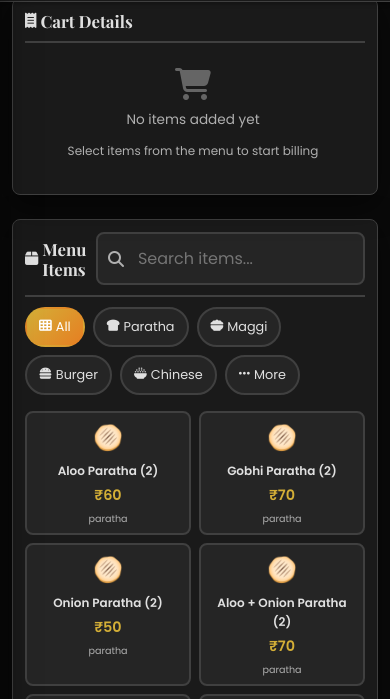
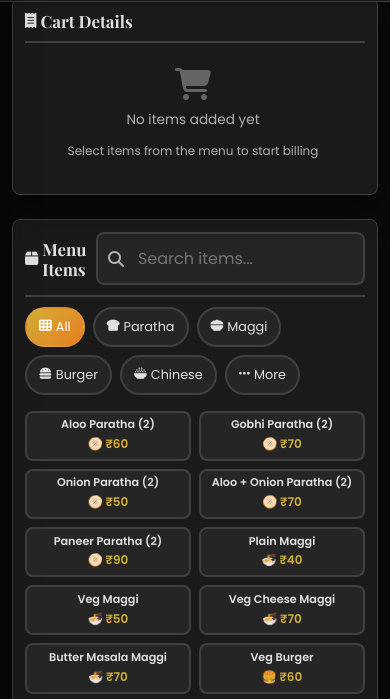
Before and after one commit to iprashantp/sagarcafe, a website: page billing/billing.html in a window 390 px wide. Shown: the part 106-805 px from the top of the page. Drawn offline with nearby package versions, Linux system fonts and the light colour scheme; a script that the page names is missing.

Commit message:
core js process update, removed unnecessary fields

```diff
--- a/billing/billing-styles.css
+++ b/billing/billing-styles.css
@@ -449,7 +449,7 @@ body {
     background: var(--bg-gray);
     border: 2px solid var(--border-color);
     border-radius: var(--border-radius-sm);
-    padding: 1rem;
+    padding: 0.5rem 0.7rem;
     cursor: pointer;
     transition: var(--transition);
     position: relative;
@@ -458,20 +458,21 @@ body {
     flex-direction: column;
     align-items: center;
     text-align: center;
-    min-height: 140px;
+    min-height: auto;
+    gap: 0.25rem;
 }
 
 @media (max-width: 768px) {
     .inventory-item {
-        padding: 0.5rem;
-        min-height: 100px;
+        padding: 0.4rem 0.6rem;
+        gap: 0.2rem;
     }
 }
 
 @media (max-width: 480px) {
     .inventory-item {
-        padding: 0.4rem;
-        min-height: 90px;
+        padding: 0.35rem 0.5rem;
+        gap: 0.15rem;
     }
 }
 
@@ -498,79 +499,51 @@ body {
     transform: scaleX(1);
 }
 
-.item-icon {
-    font-size: 2rem;
-    margin-bottom: 0.5rem;
-}
-
-@media (max-width: 768px) {
-    .item-icon {
-        font-size: 1.6rem;
-        margin-bottom: 0.25rem;
-    }
-}
-
-@media (max-width: 480px) {
-    .item-icon {
-        font-size: 1.5rem;
-        margin-bottom: 0.2rem;
-    }
-}
+
 
 .item-name {
     font-weight: 600;
     color: var(--text-dark);
-    margin-bottom: 0.25rem;
-    font-size: 0.95rem;
-}
-
-@media (max-width: 768px) {
-    .item-name {
-        font-size: 0.8rem;
-    }
-}
-
-@media (max-width: 480px) {
+    font-size: 0.85rem;
+    line-height: 1.2;
+}
+
+@media (max-width: 768px) {
     .item-name {
         font-size: 0.75rem;
     }
 }
 
+@media (max-width: 480px) {
+    .item-name {
+        font-size: 0.7rem;
+    }
+}
+
 .item-price {
     color: var(--primary-color);
-    font-size: 1.1rem;
+    font-size: 0.9rem;
     font-weight: 600;
+    display: flex;
+    align-items: center;
+    gap: 0.3rem;
 }
 
 @media (max-width: 768px) {
     .item-price {
-        font-size: 0.95rem;
+        font-size: 0.8rem;
+        gap: 0.25rem;
     }
 }
 
 @media (max-width: 480px) {
     .item-price {
-        font-size: 0.9rem;
-    }
-}
-
-.item-category {
-    font-size: 0.8rem;
-    color: var(--text-light);
-    margin-top: 0.25rem;
-}
-
-@media (max-width: 768px) {
-    .item-category {
-        font-size: 0.65rem;
-    }
-}
-
-@media (max-width: 480px) {
-    .item-category {
-        font-size: 0.6rem;
-    }
-}
+        font-size: 0.75rem;
+        gap: 0.2rem;
+    }
+}
+
+
 
 /* ==========================================
    Customer Info
--- a/billing/billing.html
+++ b/billing/billing.html
@@ -140,10 +140,7 @@
                 <!-- Action Buttons -->
                 <div class="checkout-section" style="border-bottom: 2px solid #e0e0e0; padding-bottom: 1rem; margin-bottom: 1rem;">
                     <div style="display: flex; gap: 0.8rem; justify-content: center;">
-                        <button class="billing-btn-secondary" id="cancelCheckout" style="flex: 1; max-width: 140px; font-size: 0.9rem; padding: 0.5rem 0.8rem;">
-                            <i class="fas fa-times"></i> Cancel
-                        </button>
-                        <button class="billing-btn-primary" id="confirmCheckout" style="flex: 1; max-width: 140px; font-size: 0.9rem; padding: 0.5rem 0.8rem;">
+                        <button class="billing-btn-primary" id="confirmCheckout" style="flex: 1; max-width: 180px; font-size: 0.9rem; padding: 0.5rem 0.8rem;">
                             <i class="fas fa-file-pdf"></i> Generate Bill
                         </button>
                     </div>
@@ -186,18 +183,10 @@
                     <h4><i class="fas fa-user"></i> Customer Information</h4>
                     <div class="checkout-customer-inputs">
                         <div class="form-group">
-                            <input type="text" id="checkoutCustomerName" placeholder="Customer Name">
+                            <input type="text" id="checkoutCustomerName" placeholder="Name">
                         </div>
                         <div class="form-group">
-                            <input type="number" id="checkoutCustomerContact" placeholder="Customer Contact">
-                        </div>
-                    </div>
-                    <div class="checkout-bill-info">
-                        <div class="bill-info-item">
-                            <strong>Bill Number:</strong> <span id="checkoutBillNumber"></span>
-                        </div>
-                        <div class="bill-info-item">
-                            <strong>Date:</strong> <span id="checkoutBillDate"></span>
+                            <input type="number" id="checkoutCustomerContact" placeholder="Contact No.">
                         </div>
                     </div>
                 </div>
--- a/billing/billing.js
+++ b/billing/billing.js
@@ -403,10 +403,8 @@ class BillingView {
         console.log('Rendering inventory items:', items);
         this.inventoryGrid.innerHTML = items.map(item => `
             <div class="inventory-item" data-id="${item.id}">
-                <div class="item-icon">${item.icon}</div>
                 <div class="item-name">${item.name}</div>
-                <div class="item-price">₹${item.price}</div>
-                <div class="item-category">${item.category}</div>
+                <div class="item-price">${item.icon} ₹${item.price}</div>
             </div>
         `).join('');
         console.log('Inventory grid HTML updated');
@@ -961,10 +959,6 @@ class BillingController {
             this.closeCheckoutModal();
         });
 
-        document.getElementById('cancelCheckout').addEventListener('click', () => {
-            this.closeCheckoutModal();
-        });
-
         document.getElementById('confirmCheckout').addEventListener('click', () => {
             this.confirmCheckout();
         });
@@ -1129,8 +1123,6 @@ class BillingController {
         // Populate customer info (default to empty)
         document.getElementById('checkoutCustomerName').value = '';
         document.getElementById('checkoutCustomerContact').value = '';
-        document.getElementById('checkoutBillNumber').textContent = this.bill.billNumber;
-        document.getElementById('checkoutBillDate').textContent = this.view.formatDate(this.bill.date);
 
         // Render checkout items
         this.renderCheckoutItems();
```
Also changed, not shown: billing/billing.min.js, 1 other file.
